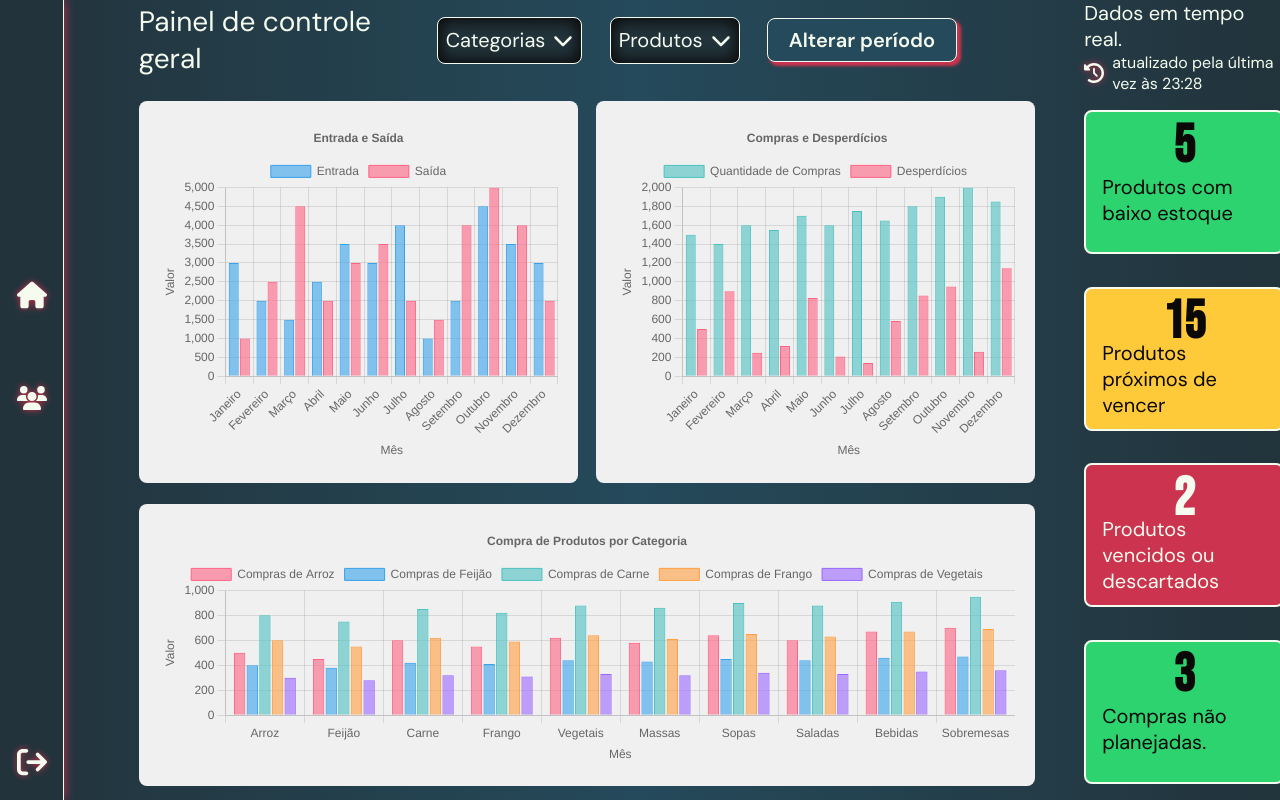
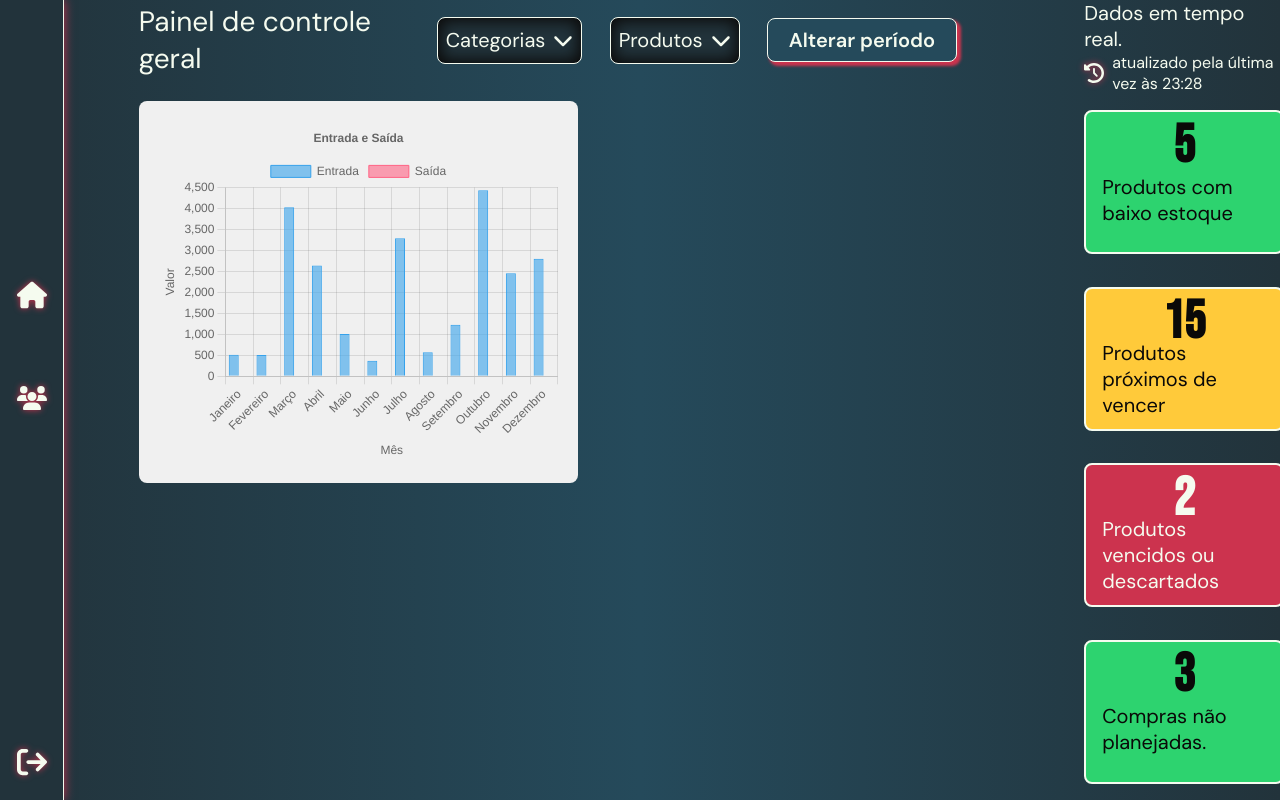
Before and after one commit to stephanyjustino/sustentare-dashboard, a React (Create React App) app: page /dashboardGeral in a window 1280 px wide. Built offline with nearby package versions, Linux system fonts and the light colour scheme; a web font is replaced by a local one.

Commit message:
55 - Primeira versão da atualização de gráficos automática.

```diff
--- a/src/pages/DashboardGeral/DashboardGeral.jsx
+++ b/src/pages/DashboardGeral/DashboardGeral.jsx
@@ -7,22 +7,37 @@ import ChartBar from "../../components/Chart/ChartBar"
 import Kpi from "../../components/KPI/Kpi";
 import CheckableList from "../../components/CheckableList/CheckableList";
 import {carregarListasChecaveis} from "./backend";
+import {gerarNumerosAleatorios} from "../../tools/ferramentasDeTeste";
+import {ENTRADAS_E_SAIDAS} from "./configGraficos";
 
 const Dashboard = () => {
+    // Dados das CheckableList dos filtros
     let [categorias, setCategorias] = useState([])
     let [produtos, setProdutos] = useState([])
+
+    // Dados dos gráficos
+    let [entradasSaidas, setEntradasSaidas] = useState(ENTRADAS_E_SAIDAS)
+
+    function carregarDados(){
+        // Listas checáveis
+        let dadosListas = carregarListasChecaveis()
+        setCategorias(dadosListas["categorias"])
+        setProdutos(dadosListas["produtos"])
+
+        // Dados de gráficos
+        let mudanca = entradasSaidas
+        mudanca.dataset[0].data = gerarNumerosAleatorios(12, 0 , 5000)
+        console.log(mudanca)
+        setEntradasSaidas(mudanca)
+    }
 
     /* Realiza animação do ícone e atualiza o texto do hoŕario da última atualização. */
     const [lastUpdateText, setUpdateText] = useState("")
     const [loadingClass, setLoadingClass] = useState(null)
-    function atualizarDados(){
+    function atualizarDashboard(){
         setUpdateText("atualizando...")
         setLoadingClass(styles.loading)
-
-        /* Buscando dados das listas checáveis */
-        let dadosListas = carregarListasChecaveis()
-        setCategorias(dadosListas["categorias"])
-        setProdutos(dadosListas["produtos"])
+        carregarDados()
 
         setTimeout(()=>{
             let agora =  new Date()
@@ -32,8 +47,8 @@ const Dashboard = () => {
             setLoadingClass(null)
         }, 1500)
     }
-    useEffect(() => atualizarDados, []); /*Executar 1 vez, no carregamento*/
-    setInterval(atualizarDados, 30000) /*Executar à cada 30 seg*/
+    useEffect(() => atualizarDashboard, []); /*Executar 1 vez, no carregamento*/
+    setInterval(atualizarDashboard, 10000) /*Executar à cada 30 seg*/
 
     return (
         <div className={styles.group}>
@@ -52,36 +67,36 @@ const Dashboard = () => {
                 <div className={styles.Chart}>
                     <div className={styles.Charts}>
                         <ChartBar
-                            labels={labels}
-                            datasets={datasets}
+                            labels={entradasSaidas.labels}
+                            datasets={entradasSaidas.dataset}
                             title="Entrada e Saída"
                             width="49%"
                             height="90%"
                             backgroundColor="#f0f0f0"
                         />
-                        <ChartBar
-                            labels={labels_mes}
-                            datasets={datasets_compras}
-                            title=" Compras e Desperdícios"
-                            width="49%"
-                            height="90%"
-                            backgroundColor="#f0f0f0"
-                        />
+                    {/*    <ChartBar*/}
+                    {/*        labels={labels_mes}*/}
+                    {/*        datasets={datasets_compras}*/}
+                    {/*        title=" Compras e Desperdícios"*/}
+                    {/*        width="49%"*/}
+                    {/*        height="90%"*/}
+                    {/*        backgroundColor="#f0f0f0"*/}
+                    {/*    />*/}
                     </div>
-                    <ChartBar
-                        labels={labels_categorias}
-                        datasets={datasets_categorias}
-                        title="Compra de Produtos por Categoria"
-                        width="100%"
-                        height="40%"
-                        backgroundColor="#f0f0f0"
-                        margin="auto"
-                        alignItems="center"
-                    />
+                    {/*<ChartBar*/}
+                    {/*    labels={labels_categorias}*/}
+                    {/*    datasets={datasets_categorias}*/}
+                    {/*    title="Compra de Produtos por Categoria"*/}
+                    {/*    width="100%"*/}
+                    {/*    height="40%"*/}
+                    {/*    backgroundColor="#f0f0f0"*/}
+                    {/*    margin="auto"*/}
+                    {/*    alignItems="center"*/}
+                    {/*/>*/}
                 </div>
             </div>
             <div className={styles.SideMenu}>
-                <div onClick={()=>atualizarDados()} className={styles.updateInfo + " " + loadingClass}>
+                <div onClick={()=>atualizarDashboard()} className={styles.updateInfo + " " + loadingClass}>
                     <p>Dados em tempo real.</p>
                     <span>
                         <FontAwesomeIcon icon={"clock-rotate-left"} className={styles.staticIcon}/>
@@ -99,87 +114,6 @@ const Dashboard = () => {
             </div>
         </div>
     );
-
 }
 
-
-const labels = ['Janeiro', 'Fevereiro', 'Março', 'Abril', 'Maio', 'Junho', 'Julho', 'Agosto', 'Setembro', 'Outubro', 'Novembro', 'Dezembro'];
-
-const datasets = [
-    {
-        label: 'Entrada',
-        data: [3000, 2000, 1500, 2500, 3500, 3000, 4000, 1000, 2000, 4500, 3500, 3000],
-        backgroundColor: 'rgba(54, 162, 235, 0.6)',
-        borderColor: 'rgba(54, 162, 235, 1)',
-        borderWidth: 1,
-    },
-    {
-        label: 'Saída',
-        data: [1000, 2500, 4500, 2000, 3000, 3500, 2000, 1500, 4000, 5000, 4000, 2000],
-        backgroundColor: 'rgba(255, 99, 132, 0.6)',
-        borderColor: 'rgba(255, 99, 132, 1)',
-        borderWidth: 1,
-    },
-];
-
-const labels_mes = ['Janeiro', 'Fevereiro', 'Março', 'Abril', 'Maio', 'Junho', 'Julho', 'Agosto', 'Setembro', 'Outubro', 'Novembro', 'Dezembro'];
-
-const datasets_compras = [
-{
-    label: 'Quantidade de Compras',
-    data: [1500, 1400, 1600, 1550, 1700, 1600, 1750, 1650, 1800, 1900, 2000, 1850],
-    backgroundColor: 'rgba(75, 192, 192, 0.6)',
-    borderColor: 'rgba(75, 192, 192, 1)',
-    borderWidth: 1,
-},
-{
-    label: 'Desperdícios',
-    data: [500, 900, 250, 320, 830, 210, 140, 585, 855, 950, 260, 1145],
-    backgroundColor: 'rgba(255, 99, 132, 0.6)',
-    borderColor: 'rgba(255, 99, 132, 1)',
-    borderWidth: 1,
-},
-];
-
-const labels_categorias = ['Arroz', 'Feijão', 'Carne', 'Frango', 'Vegetais', 'Massas', 'Sopas', 'Saladas', 'Bebidas', 'Sobremesas'];
-
-const datasets_categorias = [
-    {
-        label: 'Compras de Arroz',
-        data: [500, 450, 600, 550, 620, 580, 640, 600, 670, 700, 720, 690],
-        backgroundColor: 'rgba(255, 99, 132, 0.6)',
-        borderColor: 'rgba(255, 99, 132, 1)',
-        borderWidth: 1,
-    },
-    {
-        label: 'Compras de Feijão',
-        data: [400, 380, 420, 410, 440, 430, 450, 440, 460, 470, 490, 480],
-        backgroundColor: 'rgba(54, 162, 235, 0.6)',
-        borderColor: 'rgba(54, 162, 235, 1)',
-        borderWidth: 1,
-    },
-    {
-        label: 'Compras de Carne',
-        data: [800, 750, 850, 820, 880, 860, 900, 880, 910, 950, 980, 940],
-        backgroundColor: 'rgba(75, 192, 192, 0.6)',
-        borderColor: 'rgba(75, 192, 192, 1)',
-        borderWidth: 1,
-    },
-    {
-        label: 'Compras de Frango',
-        data: [600, 550, 620, 590, 640, 610, 650, 630, 670, 690, 710, 680],
-        backgroundColor: 'rgba(255, 159, 64, 0.6)',
-        borderColor: 'rgba(255, 159, 64, 1)',
-        borderWidth: 1,
-    },
-    {
-        label: 'Compras de Vegetais',
-        data: [300, 280, 320, 310, 330, 320, 340, 330, 350, 360, 370, 340],
-        backgroundColor: 'rgba(153, 102, 255, 0.6)',
-        borderColor: 'rgba(153, 102, 255, 1)',
-        borderWidth: 1,
-    }
-];
-
-
 export default Dashboard;
```
